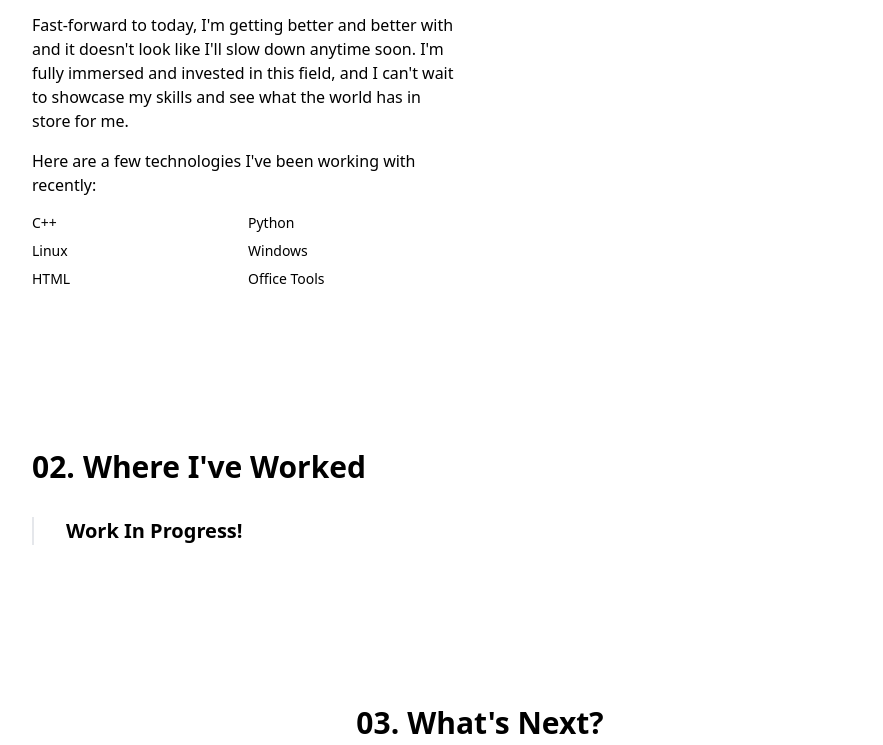
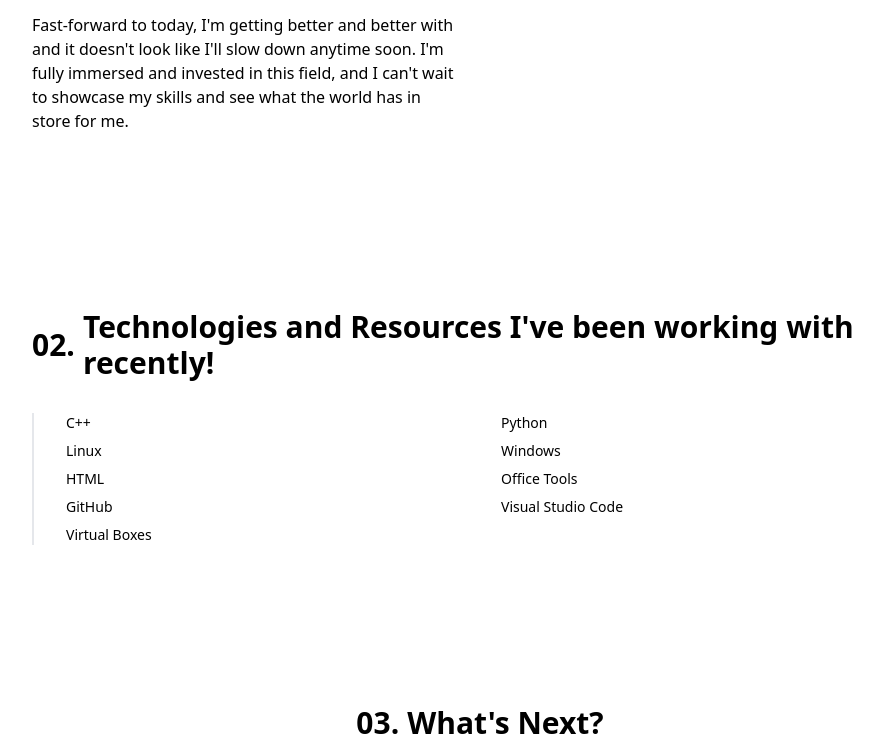
Before and after one commit to siddharth6125/siddharth6125.github.io, a plain HTML site: page index.html in a window 1280 px wide. Shown: the part 1239-1984 px from the top of the page, without its empty margins (160-1043 px from the left). Drawn offline with nearby package versions, Linux system fonts and the light colour scheme.

Commit message:
Update index.html

```diff
--- a/index.html
+++ b/index.html
@@ -25,7 +25,7 @@
     <div class="max-w-4xl">
       <p class="text-[#64ffda] mb-4">Hi, my name is</p>
       <h1 class="text-5xl md:text-7xl font-bold text-[#ccd6f6] mb-4">Siddharth Ramachandran.</h1>
-      <h2 class="text-4xl md:text-6xl font-bold text-[#8892b0] mb-6">This is the beginning of my voyage into the World of Code.</h2>
+      <h4 class="text-4xl md:text-6xl font-bold text-[#8892b0] mb-6">This is the beginning of my voyage into the World of Code.</h4>
       <p class="text-[#8892b0] max-w-xl mb-12 text-lg">
         I'll be active in the field of CyberSec, putting my all into becoming the keep with modern day intel and the constant updates of the CyberSec.
         Currently, I'm honing my skills through bandit wargames and exercising my proficiency in C++ and Python language, while I step foot into other areas of the Comp Sci, such as Networking and DevOps.
@@ -52,15 +52,6 @@
           <p class="mb-4">
             Fast-forward to today, I'm getting better and better with  and it doesn't look like I'll slow down anytime soon. I'm fully immersed and invested in this field, and I can't wait to showcase my skills and see what the world has in store for me.
           </p>
-          <p>Here are a few technologies I've been working with recently:</p>
-          <ul class="grid grid-cols-2 gap-2 mt-4 text-sm">
-            <li class="flex items-center before:content-['▹'] before:text-[#64ffda] before:mr-2">C++</li>
-            <li class="flex items-center before:content-['▹'] before:text-[#64ffda] before:mr-2">Python</li>
-            <li class="flex items-center before:content-['▹'] before:text-[#64ffda] before:mr-2">Linux</li>
-            <li class="flex items-center before:content-['▹'] before:text-[#64ffda] before:mr-2">Windows</li>
-            <li class="flex items-center before:content-['▹'] before:text-[#64ffda] before:mr-2">HTML</li>
-            <li class="flex items-center before:content-['▹'] before:text-[#64ffda] before:mr-2">Office Tools</li>
-          </ul>
         </div>
         </div>
       </div>
@@ -71,11 +62,21 @@
   <section id="experience" class="py-20 px-6">
     <div class="max-w-4xl mx-auto">
       <h2 class="text-3xl font-bold text-[#ccd6f6] mb-8 flex items-center">
-        <span class="text-[#64ffda] mr-2">02.</span> Where I've Worked
+        <span class="text-[#64ffda] mr-2">02.</span> Technologies and Resources I've been working with recently!
       </h2>
       <div class="space-y-12">
         <div class="border-l-2 border-[#233554] pl-8 relative before:absolute before:w-3 before:h-3 before:bg-[#64ffda] before:rounded-full before:-left-[7px] before:top-0">
-          <h3 class="text-xl font-semibold text-[#ccd6f6]">Work In Progress!</h3>
+         <ul class="grid grid-cols-2 gap-2 mt-4 text-sm">
+            <li class="flex items-center before:content-['▹'] before:text-[#64ffda] before:mr-2">C++</li>
+            <li class="flex items-center before:content-['▹'] before:text-[#64ffda] before:mr-2">Python</li>
+            <li class="flex items-center before:content-['▹'] before:text-[#64ffda] before:mr-2">Linux</li>
+            <li class="flex items-center before:content-['▹'] before:text-[#64ffda] before:mr-2">Windows</li>
+            <li class="flex items-center before:content-['▹'] before:text-[#64ffda] before:mr-2">HTML</li>
+            <li class="flex items-center before:content-['▹'] before:text-[#64ffda] before:mr-2">Office Tools</li>
+            <li class="flex items-center before:content-['▹'] before:text-[#64ffda] before:mr-2">GitHub</li>
+            <li class="flex items-center before:content-['▹'] before:text-[#64ffda] before:mr-2">Visual Studio Code</li>
+            <li class="flex items-center before:content-['▹'] before:text-[#64ffda] before:mr-2">Virtual Boxes</li>
+          </ul>
         </div>
       </div>
     </div>
@@ -96,7 +97,7 @@
         <a href="https://github.com/siddharth6125" class="text-[#8892b0] hover:text-[#64ffda] transition-colors">
           <img src="https://img.icons8.com/ios-filled/50/000000/github.png" alt="GitHub" />
         </a>
-        <a href="https://linkedin.com" class="text-[#8892b0] hover:text-[#64ffda] transition-colors">
+        <a href="https://www.linkedin.com/in/siddharth6125/" class="text-[#8892b0] hover:text-[#64ffda] transition-colors">
           <img src="https://img.icons8.com/ios-filled/50/000000/linkedin.png" alt="LinkedIn" />
         </a>
         <a href="mailto:siddharth6125@gmail.com" class="text-[#8892b0] hover:text-[#64ffda] transition-colors">
```
